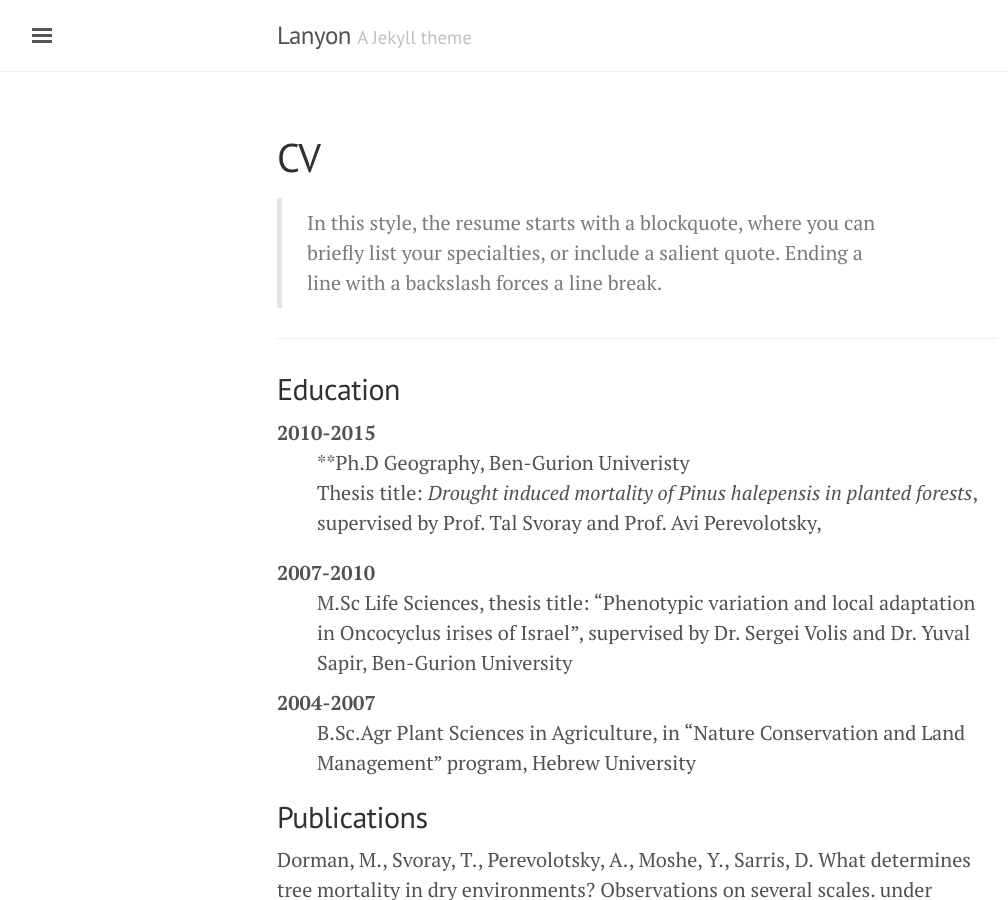
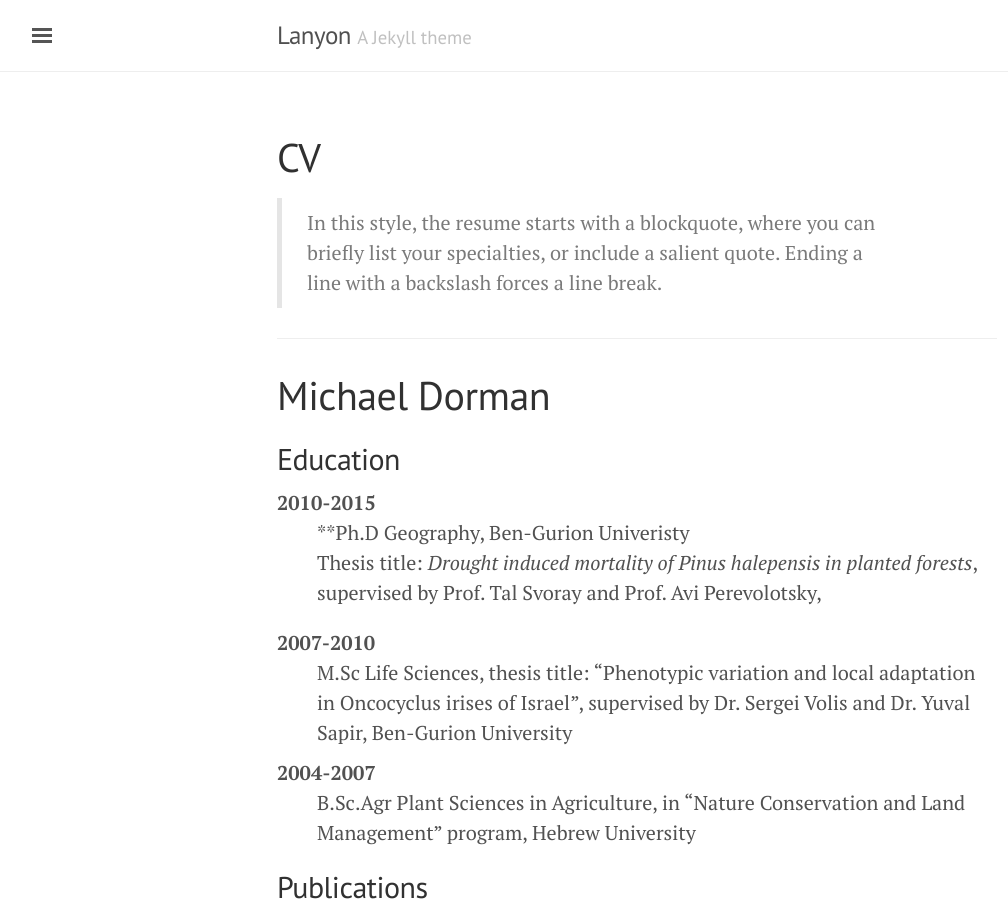
Before and after one commit to michaeldorman/michaeldorman.github.io, a Jekyll site: the page built from cv.md, in a window 1280 px wide and 900 px high. Shown: the whole window, without its empty margins (3-1011 px from the left). Built offline with Jekyll 4.4.1, drawn with Linux system fonts in a browser that asks for light colours.

Commit message:
Update cv.md

```diff
--- a/cv.md
+++ b/cv.md
@@ -9,8 +9,9 @@ title: CV
 
 ----
 
-Education
----------
+# Michael Dorman
+
+## Education
 
 2010-2015
 :   **Ph.D Geography, Ben-Gurion Univeristy
@@ -23,8 +24,7 @@ Education
 2004-2007
 :   B.Sc.Agr Plant Sciences in Agriculture, in “Nature Conservation and Land Management” program, Hebrew University
 
-Publications
-------------
+## Publications
 
 Dorman, M., Svoray, T., Perevolotsky, A., Moshe, Y., Sarris, D. What determines tree mortality in dry environments? Observations on several scales. under review.
 Dorman, M., Perevolotsky, A., Svoray, T., Sarris, D. The effect of rainfall and competition intensity on forest response to drought: Lessons learned from a dry extreme. Oecologia, in press.
```
